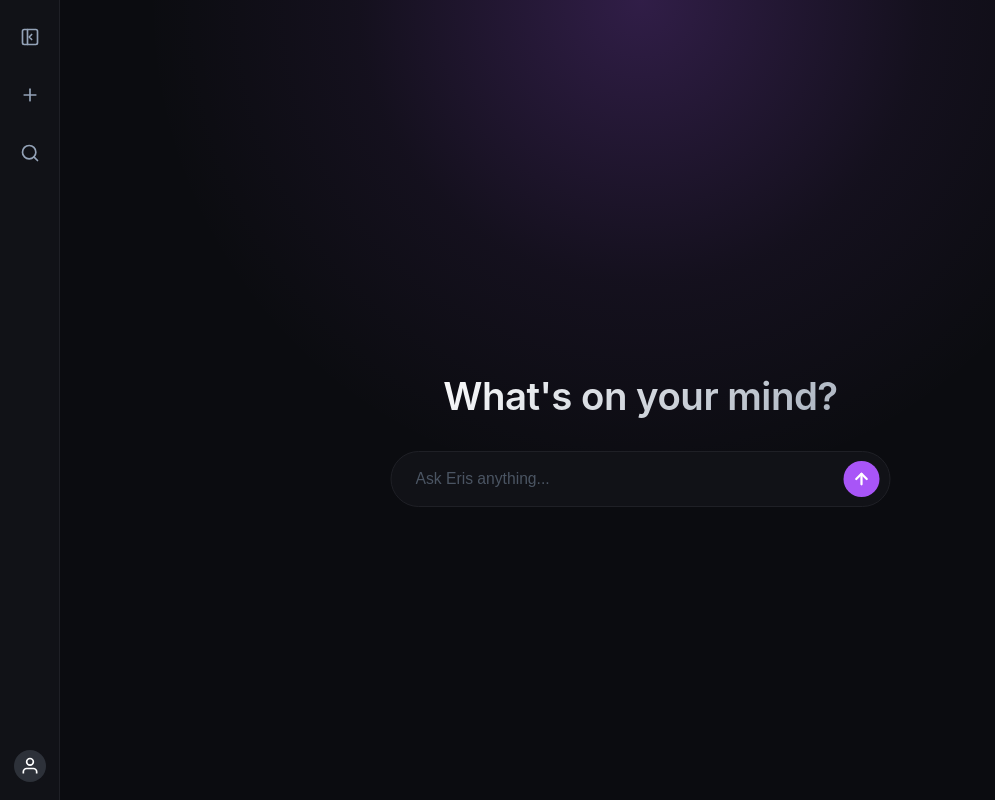
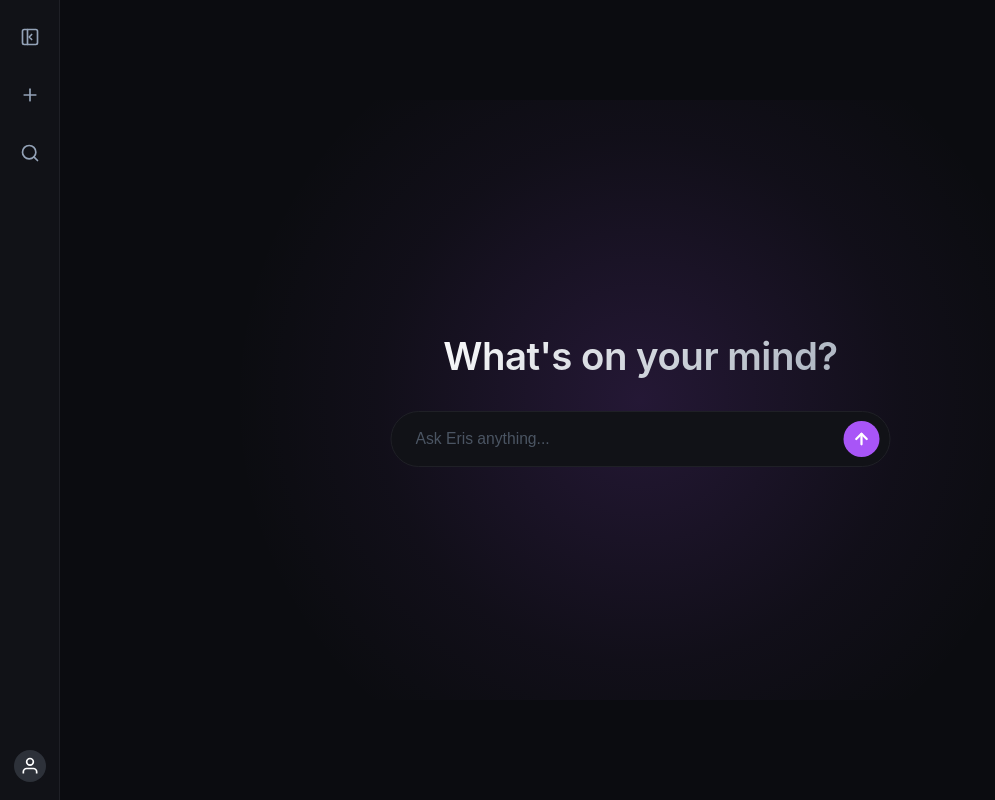
Before and after one commit to m-ibrahim-shahzad/eris-mainfram, a Flask app: page / in a window 1280 px wide. Shown: the whole page, without its empty margins (0-995 px from the left). Run offline with Flask 3, Linux system fonts and the light colour scheme; data that the repository does not hold is empty.

Commit message:
Add files via upload

```diff
--- a/templates/index.html
+++ b/templates/index.html
@@ -458,20 +458,6 @@
             border: none;
         }
 
-        /* FIXED RADIAL BACKGROUND: Anchored cleanly to the absolute top frame boundary */
-        .main-content.empty-chat::before {
-            content: '';
-            position: absolute;
-            top: 0;
-            left: 50%;
-            transform: translateX(-50%);
-            width: 1000px;
-            height: 500px;
-            background: radial-gradient(circle at top center, rgba(168, 85, 247, 0.24) 0%, rgba(168, 85, 247, 0.06) 40%, transparent 70%);
-            z-index: 1;
-            pointer-events: none;
-        }
-
         /* Floating Clean Mobile Toggle Button */
         .floating-mobile-toggle {
             position: absolute;
@@ -610,14 +596,34 @@
         .main-content.empty-chat .chat-area {
             display: none;
         }
+
+        /* PERFECTLY CENTERED PROMPT AND RADIAL SPILL */
         .main-content.empty-chat .interactive-deck-wrapper {
             position: absolute;
-            top: 55%;
+            top: 50%;
             left: 50%;
             transform: translate(-50%, -50%);
             background: transparent;
             padding: 0 40px;
             width: 100%;
+            display: flex;
+            flex-direction: column;
+            align-items: center;
+            justify-content: center;
+        }
+
+        /* The radial glow is now locked behind the prompt and centers with it */
+        .main-content.empty-chat .interactive-deck-wrapper::before {
+            content: '';
+            position: absolute;
+            top: 50%;
+            left: 50%;
+            transform: translate(-50%, -50%);
+            width: 1000px;
+            height: 600px;
+            background: radial-gradient(circle at center, rgba(168, 85, 247, 0.16) 0%, rgba(168, 85, 247, 0.04) 45%, transparent 70%);
+            z-index: 1;
+            pointer-events: none;
         }
 
         .prompt-container-outer {
@@ -729,9 +735,9 @@
                 height: -webkit-fill-available;
             }
 
-            .main-content.empty-chat::before {
+            .main-content.empty-chat .interactive-deck-wrapper::before {
                 width: 100%;
-                height: 300px;
+                height: 400px;
             }
 
             .floating-mobile-toggle {
```
